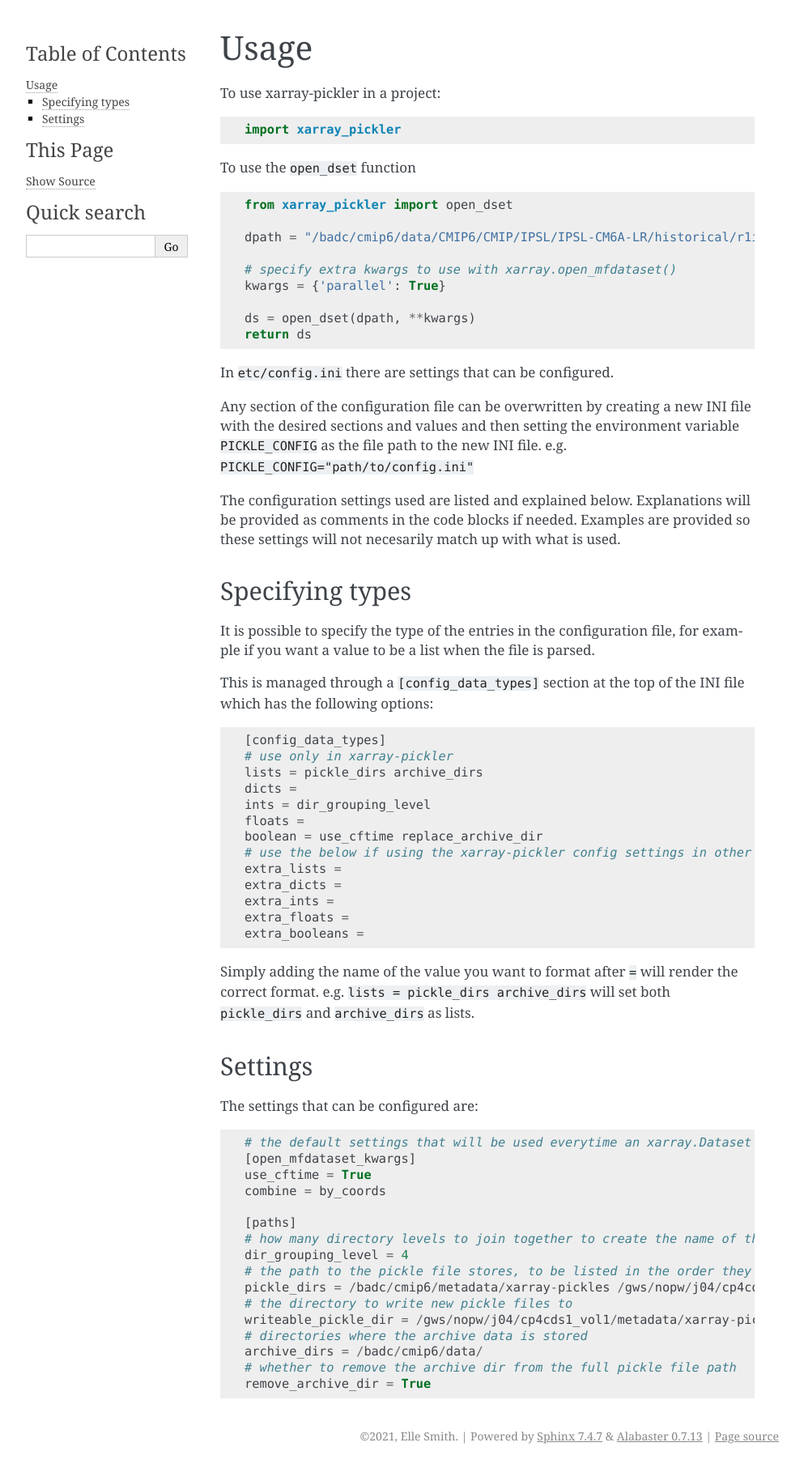
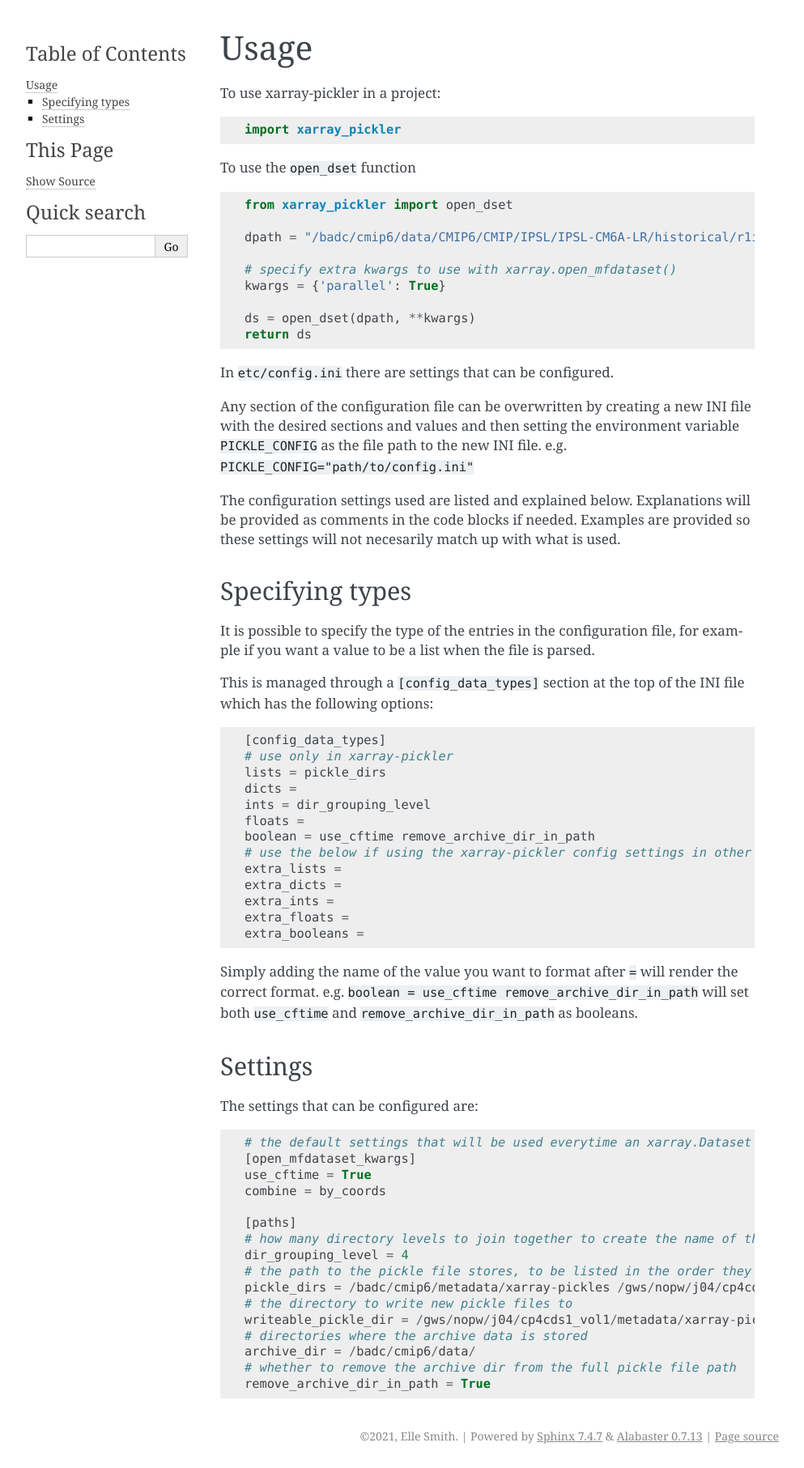
Before and after one commit to cedadev/xarray-pickler, a Sphinx documentation site: the page built from docs/usage.rst, in a window 1280 px wide. Shown: the whole page at 81% size, without its empty margins (148-1141 px from the left). Built offline with Sphinx 7.4.7, drawn with Linux system fonts in a browser that asks for light colours.

```diff
--- a/docs/usage.rst
+++ b/docs/usage.rst
@@ -41,11 +41,11 @@ This is managed through a ``[config_data_types]`` section at the top of the INI
 
     [config_data_types]
     # use only in xarray-pickler
-    lists = pickle_dirs archive_dirs
+    lists = pickle_dirs
     dicts =
     ints = dir_grouping_level
     floats =
-    boolean = use_cftime replace_archive_dir
+    boolean = use_cftime remove_archive_dir_in_path
     # use the below if using the xarray-pickler config settings in other packages
     extra_lists =
     extra_dicts =
@@ -53,7 +53,7 @@ This is managed through a ``[config_data_types]`` section at the top of the INI
     extra_floats =
     extra_booleans =
 
-Simply adding the name of the value you want to format after ``=`` will render the correct format. e.g. ``lists = pickle_dirs archive_dirs`` will set  both ``pickle_dirs`` and ``archive_dirs`` as lists.
+Simply adding the name of the value you want to format after ``=`` will render the correct format. e.g. ``boolean = use_cftime remove_archive_dir_in_path`` will set  both ``use_cftime`` and ``remove_archive_dir_in_path`` as booleans.
 
 Settings
 ########
@@ -72,6 +72,6 @@ The settings that can be configured are::
     # the directory to write new pickle files to
     writeable_pickle_dir = /gws/nopw/j04/cp4cds1_vol1/metadata/xarray-pickles
     # directories where the archive data is stored
-    archive_dirs = /badc/cmip6/data/
+    archive_dir = /badc/cmip6/data/
     # whether to remove the archive dir from the full pickle file path
-    remove_archive_dir = True
+    remove_archive_dir_in_path = True
```
Also changed, not shown: 4 other files.
